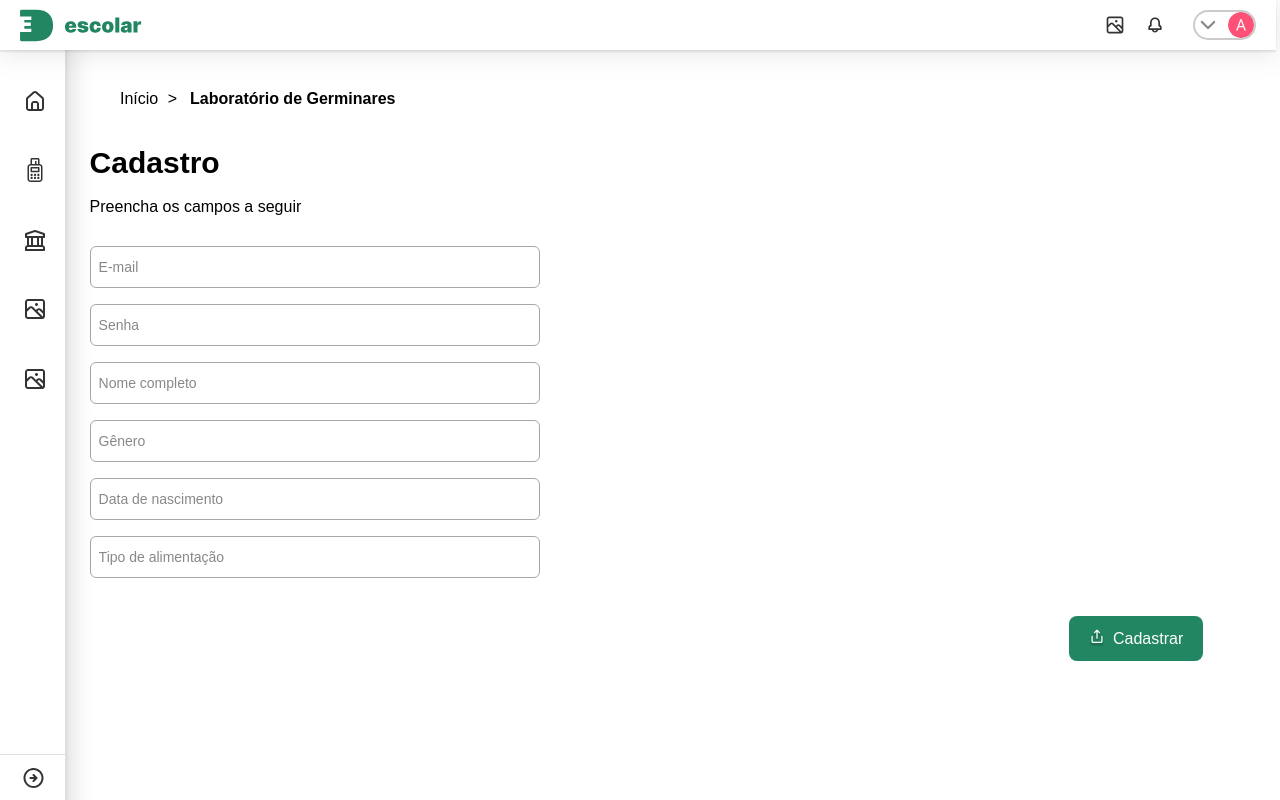
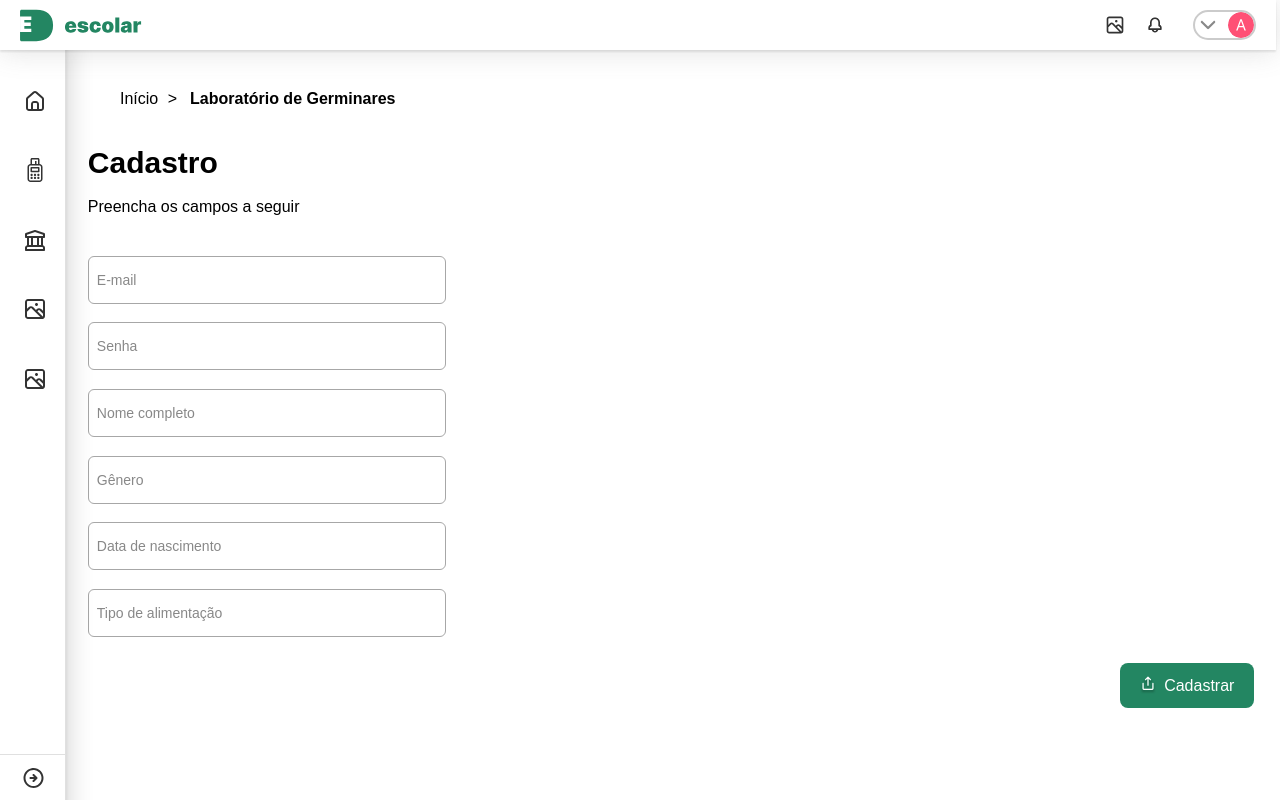
Before and after one commit to Daniel-Sev/CRUD_notas, an Angular app in the folder crud_notas/: page /cadastro in a window 1280 px wide. Built offline with nearby package versions, Linux system fonts and the light colour scheme.

Commit message:
terminando o projeto

```diff
--- a/crud_notas/src/app/components/cadastro-aluno/cadastro-aluno.component.css
+++ b/crud_notas/src/app/components/cadastro-aluno/cadastro-aluno.component.css
@@ -7,7 +7,8 @@
     display: flex;
     flex-direction: column;
     margin: 2% 7%;
-    width: 100%;
+    width: 90%;
+    height: 75%;
 }
 
 #texto_cadastro {
@@ -15,10 +16,12 @@
 }
 
 #formulario {
+
     margin-top: 2%;
     display: flex;
     flex-direction: column;
-    gap: 16px;
+    height: 65%;
+    justify-content: space-around;
 }
 
 .input {
@@ -94,7 +97,7 @@
     justify-content: center;
     align-items: center;
     gap: 24px;
-    margin-top: 16px;
+    /* margin-top: 16px; */
     margin-right: 100px;
 }
 
--- a/crud_notas/src/app/components/cadastro-aluno/cadastro-aluno.component.html
+++ b/crud_notas/src/app/components/cadastro-aluno/cadastro-aluno.component.html
@@ -16,8 +16,8 @@
             <p class="texto-etapa">Notas</p>
         </div>
     </div>
-
-    <form action="" id="formulario">
+    <div id="formulario">
+        <form action="" >
             <div id="inputs">
                 <input class="input" type="text" placeholder="E-mail">
                 <input class="input" type="text" placeholder="Nome completo">
@@ -27,11 +27,12 @@
                 <input class="input" type="text" placeholder="Escolaridade País">
             </div>
         </form>
+    </div>
 
     <div id="botoes">
         <button class="botao">Descartar</button>
-        <button class="botao">
-            <img src="assets/Share.svg" alt="" class="icon">
+        <button class="botao" routerLink="/linguagens">
+            <img src="assets/Share.svg"  class="icon">
             Próximo
         </button>
     </div>
--- a/crud_notas/src/app/components/cadastro-aluno/cadastro-aluno.component.ts
+++ b/crud_notas/src/app/components/cadastro-aluno/cadastro-aluno.component.ts
@@ -2,10 +2,11 @@ import { Component } from '@angular/core';
 import { NavbarComponent } from '../navbar/navbar.component';
 import { SidebarComponent } from '../sidebar/sidebar.component';
 import { CaminhoComponent } from '../caminho/caminho.component';
+import { RouterModule } from '@angular/router';
 
 @Component({
   selector: 'app-cadastro-aluno',
-  imports: [NavbarComponent, SidebarComponent, CaminhoComponent],
+  imports: [NavbarComponent, SidebarComponent, CaminhoComponent, RouterModule],
   templateUrl: './cadastro-aluno.component.html',
   styleUrl: './cadastro-aluno.component.css',
   standalone: true
--- a/crud_notas/src/app/components/cadastro/cadastro.component.css
+++ b/crud_notas/src/app/components/cadastro/cadastro.component.css
@@ -7,7 +7,7 @@
     display: flex;
     flex-direction: column;
     margin: 3% 7%;
-    max-width: 500px;
+    width: 40vw;
 }
 
 #texto_cadastro {
@@ -26,8 +26,8 @@
 }
 
 .input {
-    width: 90%;
-    height: 42px;
+    width: 70%;
+    height: 12%;
     padding: 8px;
     border: 1px solid #a7a7a7;
     border-radius: 6px;
@@ -36,8 +36,9 @@
 
 #inputs {
     display: flex;
+    height: 50vh;
     flex-direction: column;
-    gap: 16px
+    justify-content: space-around;
 }
 
 
@@ -51,13 +52,14 @@
 }
 
 #botoes {
+    height: 75vh;
+    flex-direction: column;
     display: flex;
     justify-content: flex-end;
-    margin-top: 2%;
-    margin-right: 6%;
 }
 
 #botao {
+
     height: 45px;
     font-size: 16px;
     display: flex;
@@ -70,6 +72,10 @@
     padding: 10px 20px;
     cursor: pointer;
     transition:  0.2s ease-in-out;
+    button{
+        display: flex;
+        align-self: center;
+    }
 }
 
 #botao:hover {
@@ -79,3 +85,9 @@
 .icon {
     width: 16px;
 }
+#corpo{
+    display: flex;
+    justify-content: space-between;
+    width: 98vw;
+    height: 80vh;
+}
--- a/crud_notas/src/app/components/cadastro/cadastro.component.html
+++ b/crud_notas/src/app/components/cadastro/cadastro.component.html
@@ -2,6 +2,7 @@
 <app-sidebar></app-sidebar>
 <app-caminho></app-caminho>
 
+<div id="corpo">
     <div id="cadastro">
         <h1 id="texto_cadastro">Cadastro</h1>
         <p id="texto_campos">Preencha os campos a seguir</p>
@@ -19,3 +20,4 @@
     <div id="botoes">
         <button id="botao"><img src="assets/Share.svg" alt="" class="icon">Cadastrar</button>
     </div>
+</div>
--- a/crud_notas/src/app/components/linguagens/linguagens.component.css
+++ b/crud_notas/src/app/components/linguagens/linguagens.component.css
@@ -15,10 +15,12 @@
 }
 
 #formulario {
+    width: 90vw;
     margin-top: 2%;
     display: flex;
     flex-direction: column;
-    gap: 16px;
+    height: 65%;
+    justify-content: space-around;
 }
 
 .input {
@@ -91,12 +93,11 @@
 }
 
 #etapas {
+    width: 83vw;
     display: flex;
     justify-content: center;
     align-items: center;
     gap: 24px;
-    margin-top: 16px;
-    margin-right: 100px;
 }
 
 .etapa {
--- a/crud_notas/src/app/components/linguagens/linguagens.component.html
+++ b/crud_notas/src/app/components/linguagens/linguagens.component.html
@@ -17,13 +17,15 @@
         </div>
     </div>
 
-    <form action="" id="formulario">
+    <div id="formulario">
+        <form action="" >
             <div id="inputs">
                 <input class="input" type="text" placeholder="Linguagens">
                 <input class="input" type="text" placeholder="Exatas">
                 <input class="input" type="text" placeholder="Ciências">
             </div>
         </form>
+    </div>
 
     <div id="botoes">
         <button class="botao">Descartar</button>
--- /dev/null
+++ b/crud_notas/src/app/components/pop-up-editar/pop-up-editar.component.html
@@ -0,0 +1 @@
+<p>pop-up-editar works!</p>
```
Also changed, not shown: crud_notas/src/app/components/pop-up-editar/pop-up-editar.component.ts (added, +11 -0 lines), crud_notas/src/app/components/pop-up-editar/pop-up-editar.component.css (added), 1 other file (tests, documents, lock files or other folders). Lines whose indentation alone changed are shown as unchanged.
